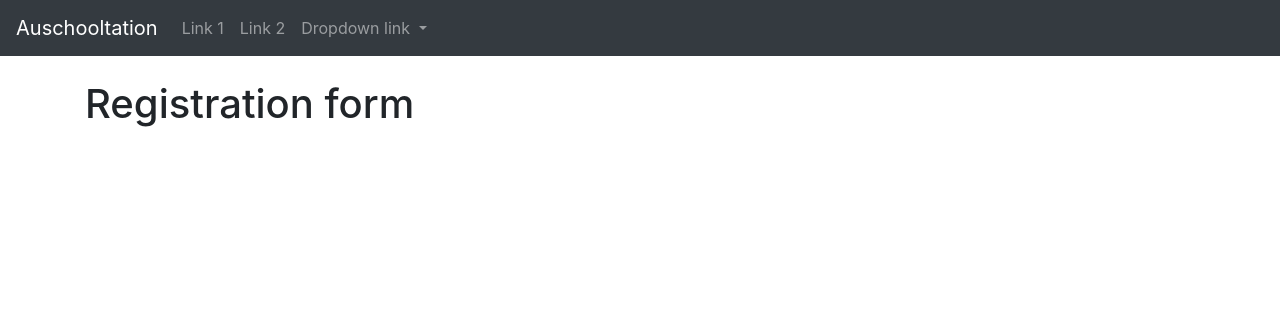
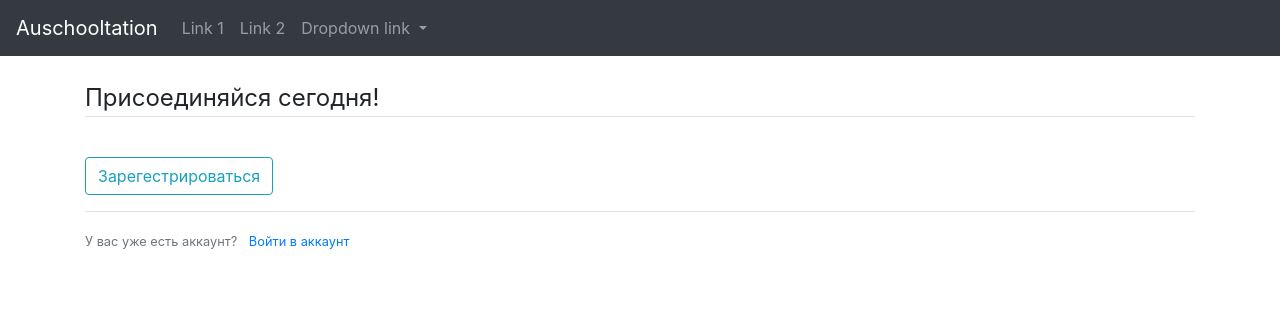
Before and after one commit to mikeeGB/auschooltation, a Django app: page /register/ in a window 1280 px wide. Shown: the top 316 px of the page. Run offline with Django 3.2, Linux system fonts and the light colour scheme; parts of the project's set-up code (start-up, migrations or seed data) failed here and were passed over; some libraries are stand-ins or nearby versions.

Commit message:
add user registration form to html

```diff
--- a/users/templates/users/register.html
+++ b/users/templates/users/register.html
@@ -1,5 +1,25 @@
 {% extends 'site_description/standart_page.html' %}
+{% load crispy_forms_filters %}
+{% load crispy_forms_tags %}
 
 {% block content %}
-    <h1>Registration form</h1>
+    <div class="justify-content-center">
+        <form method="post">
+            {% csrf_token %}
+            <fieldset class="form-group">
+                <legend class="border-bottom mb-4">Присоединяйся сегодня!</legend>
+                {{ user_form|crispy }}
+            </fieldset>
+
+            <div class="form-group">
+                <button class="btn btn-outline-info" type="submit">Зарегестрироваться</button>
+            </div>
+
+        </form>
+    <div class="border-top pt-3">
+        <small class="text-muted">
+            У вас уже есть аккаунт? <a class="ml-2" href="#">Войти в аккаунт</a>
+        </small>
+    </div>
+    </div>
 {% endblock content %}
```
